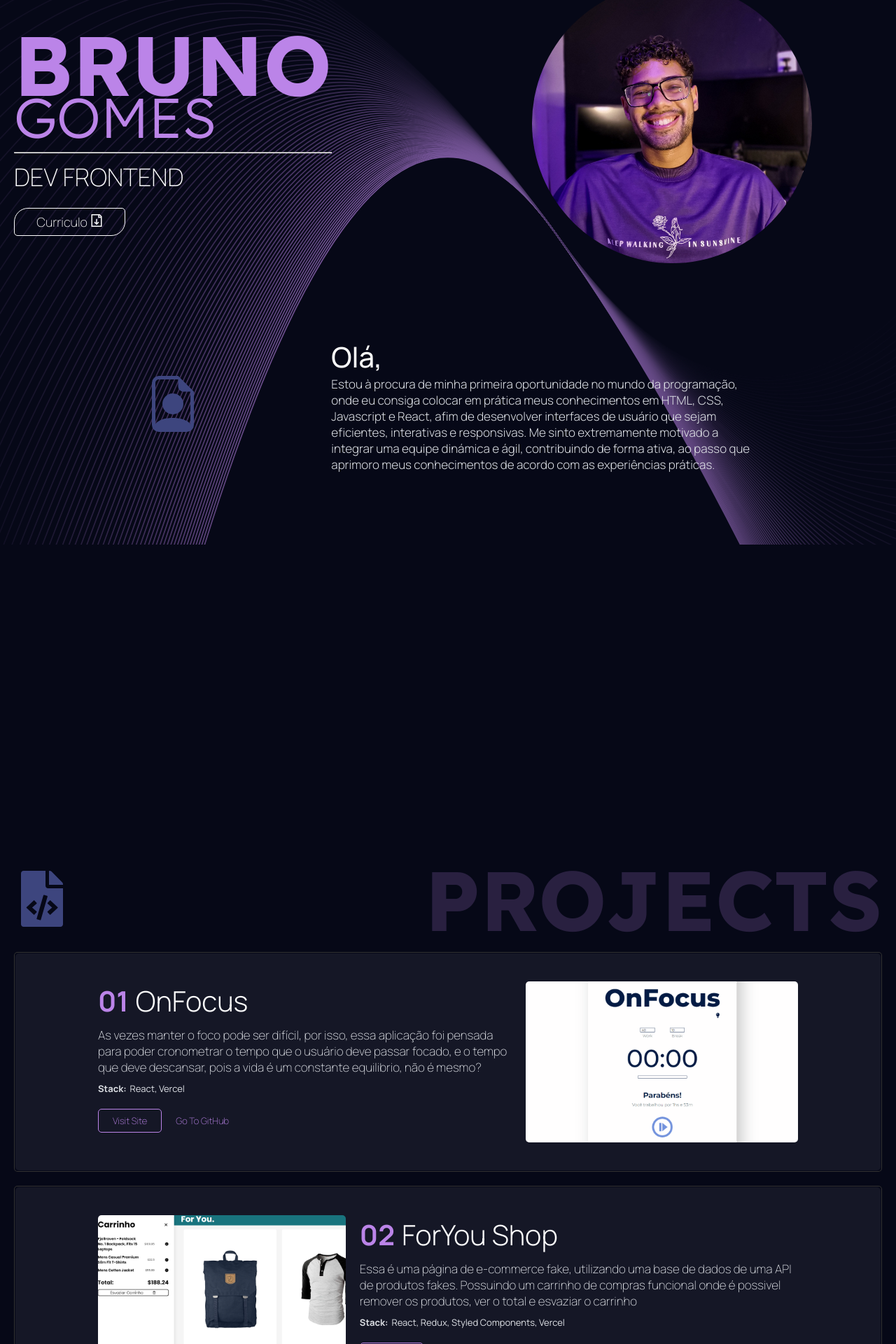
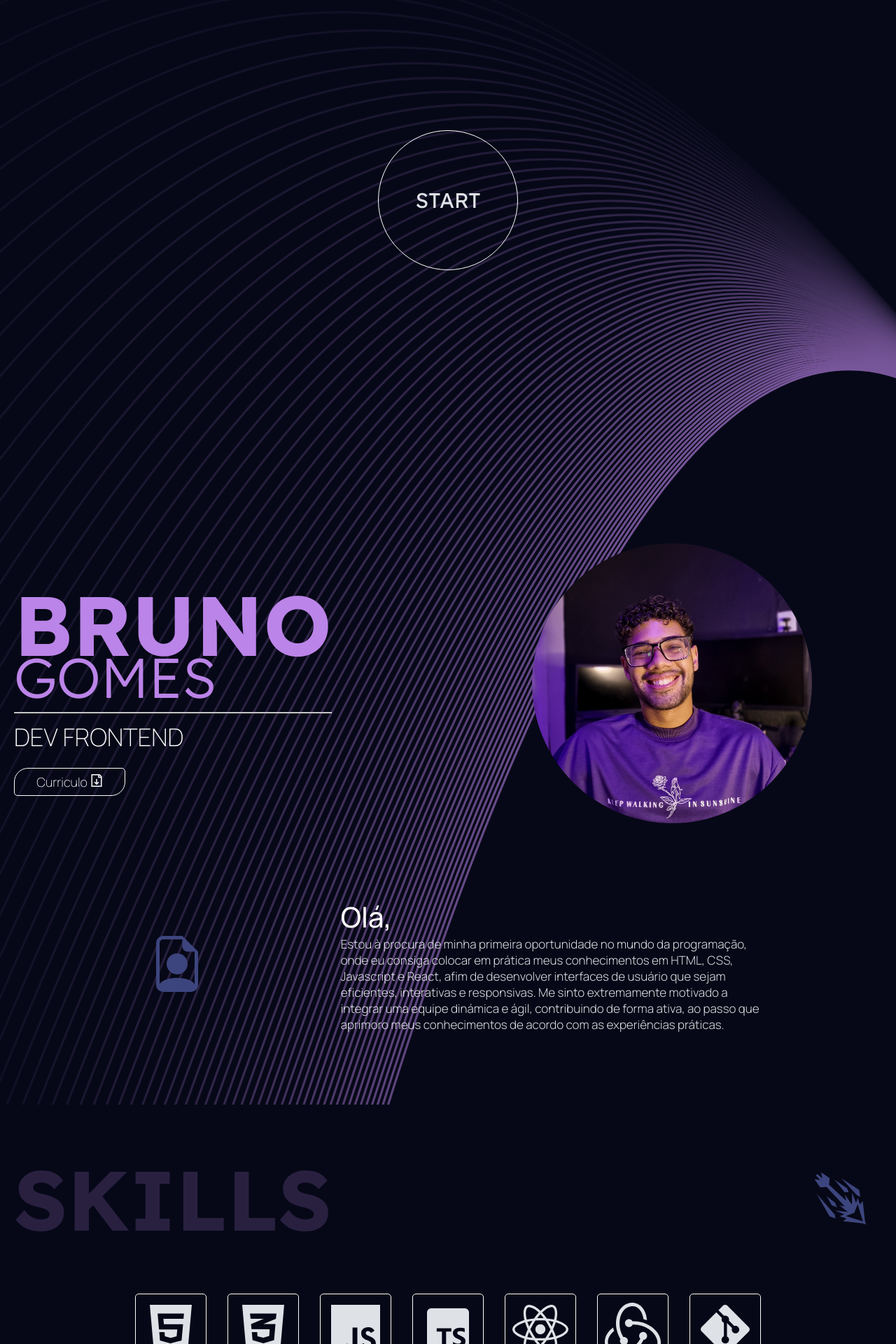
Before and after one commit to devbrunogomes/portfolio, a React (Create React App) app: page / in a window 1280 px wide. Shown: the part 114-2034 px from the top of the page at 70% size. Built offline with nearby package versions, Linux system fonts and the light colour scheme.

Commit message:
new hover effects added

```diff
--- a/src/components/About/About.jsx
+++ b/src/components/About/About.jsx
@@ -7,7 +7,12 @@ import { GrDocumentDownload } from "react-icons/gr";
 export const About = (props) => {
   return (
     <section id={props.id} className={styles.container}>
-      <div className={styles.nameLogoWrapper}>
+      <div className={styles.start}>
+        <div>
+          <a href="#aboutInfo">START</a>
+        </div>
+      </div>
+      <div className={styles.nameLogoWrapper} id="aboutInfo">
         <div className={styles.titlesWrapper}>
           <h1>BRUNO</h1>
           <h2>GOMES</h2>
@@ -15,7 +20,6 @@ export const About = (props) => {
           <h3>DEV FRONTEND</h3>
           <div className={styles.downloadCV}>
             <a
-
               href="https://drive.google.com/file/d/1ciCbSlOgc_f0q03QHVxMVs7BT8rl12Y_/view?usp=sharing"
               target="_blank"
             >
@@ -24,7 +28,6 @@ export const About = (props) => {
               </span>
             </a>
           </div>
-
         </div>
         <div className={styles.imagem}>
           <img src={fotoPerfil} alt="" loading="lazy" />
--- a/src/components/About/styles.module.scss
+++ b/src/components/About/styles.module.scss
@@ -1,14 +1,45 @@
 .container {
-  padding-top: 9rem;
   // max-width: 1240px;
-  min-height: 100vh;
+  min-height: 200vh;
   width: 100%;
   margin: 0 auto;
   background-repeat: no-repeat;
   background-size: cover;
   background-image: url("../../assets/lines-about.svg");
 
+  .start {
+    min-height: 100vh;
+    max-width: 1240px;
+    margin: 0 auto;
+    display: flex;
+    align-items: center;
+    justify-content: center;
+
+    div {
+      border: 1px solid rgb(255, 255, 255);
+      border-radius: 50%;
+      font-family: var(--headings-font-family);
+      font-size: 3rem;
+      width: 20rem;
+      height: 20rem;
+      display: flex;
+      align-items: center;
+      justify-content: center;
+
+      a {
+        border-radius: inherit;
+        text-decoration: none;
+        width: 100%;
+        height: 100%;
+        display: flex;
+        align-items: center;
+        justify-content: center;
+      }
+    }
+  }
+
   .nameLogoWrapper {
+    padding-top: 9rem;
     max-width: 1240px;
     margin: 0 auto;
     display: flex;
@@ -22,8 +53,40 @@
     }
 
     .titlesWrapper {
+
+      //Animação
+      @media screen and (min-width: 1500px) {
+        animation: fly-in-a linear both;
+        animation-timeline: scroll(block);
+        animation-range: cover 0% cover 100%;
+
+        @keyframes fly-in-a {
+          0% {
+            opacity: 0;
+            transform: translateX(-22rem);
+          }
+
+          20% {
+            opacity: 1;
+            transform: translateX(0);
+          }
+        }
+      }
+
+      //Responsividade
       @media screen and (max-width: 450px) {
         text-align: center;
+      }
+
+      @media screen and (max-width: 850px) {
+        display: flex;
+        align-items: center;
+        justify-content: center;
+        flex-direction: column;
+
+        hr {
+          width: 100%;
+        }
       }
 
       h1 {
@@ -77,9 +140,12 @@
         overflow: hidden;
         transition: transform 1s ease-in-out;
 
-        // &:hover * {
-        //   color: var(--content-font-color);
-        // }
+        @media screen and (max-width: 450px) {
+
+          max-width: 100%;
+        }
+
+
 
         &:hover::before {
           transform: translate(0%);
@@ -109,7 +175,6 @@
         }
 
         span {
-
           background-color: none;
           position: relative;
           z-index: 9999;
@@ -125,6 +190,32 @@
     .imagem img {
       border-radius: 50%;
       object-fit: cover;
+
+      transition: filter 0.5s ease-in-out;
+
+      &:hover {
+        // border-radius: 150px;
+        // padding: 2rem;
+        filter: drop-shadow(0px 0px 15rem var(--inside-title-color));
+      }
+
+      @media screen and (min-width: 1500px) {
+        animation: fly-in-b linear both;
+        animation-timeline: scroll(block);
+        animation-range: cover 0% cover 100%;
+      }
+
+      @keyframes fly-in-b {
+        0% {
+          opacity: 0;
+          transform: translateX(22rem);
+        }
+
+        20% {
+          opacity: 1;
+          transform: translateX(0);
+        }
+      }
 
       @media screen and (min-width: 950px) {
         width: 40rem;
@@ -146,7 +237,7 @@
 
   .apresentation {
     max-width: 1240px;
-
+    // max-height: 35vh;
     display: flex;
     align-items: center;
     justify-content: space-evenly;
@@ -165,17 +256,20 @@
     @media screen and (max-width: 800px) {
       padding: 2rem;
       flex-direction: column;
+      margin-top: 3rem;
     }
 
-    // .iconTitle {
-    //   // border: 1px solid red;
-    //   // border-radius: 50%;
-    //   // width: 15rem;
-    //   // height: 15rem;
-    //   // display: flex;
-    //   // justify-content: center;
-    //   // align-items: center;
-    // }
+    .iconTitle {
+      border-radius: 150px;
+      padding: 2rem;
+      transition: filter 0.5s ease-in-out;
+
+      &:hover {
+        border-radius: 150px;
+        padding: 2rem;
+        filter: drop-shadow(0px 0px 5rem var(--inside-title-color));
+      }
+    }
 
     .iconTitle * {
       font-size: 8rem;
--- a/src/components/Navbar/Navbar.jsx
+++ b/src/components/Navbar/Navbar.jsx
@@ -13,7 +13,7 @@ export const Navbar = () => {
         </div>
         <ul>
           <li>
-            <a href="#about">About</a>
+            <a href="#aboutInfo">About</a>
           </li>
           <li>
             <a href="#skills">Skills</a>
--- a/src/components/Projects/styles.module.scss
+++ b/src/components/Projects/styles.module.scss
@@ -4,6 +4,7 @@
   width: 100%;
   // height: 50vh;
   margin: 0 auto;
+
   @media screen and (max-width: 1240px) {
     padding: 2rem;
   }
@@ -14,6 +15,22 @@
     display: flex;
     align-items: center;
     justify-content: space-between;
+
+    @media screen and (max-width: 450px) {
+      margin-top: 3rem;
+    }
+
+    .iconTitle {
+      border-radius: 150px;
+      padding: 2rem;
+      transition: filter 0.5s ease-in-out;
+
+      &:hover {
+        border-radius: 150px;
+        padding: 2rem;
+        filter: drop-shadow(0px 0px 5rem var(--inside-title-color));
+      }
+    }
 
     .iconTitle * {
       font-size: 8rem;
@@ -40,7 +57,6 @@
       @media screen and (max-width: 520px) {
         font-size: 5rem;
       }
-
     }
   }
 }
--- a/src/components/Skills/Skills.jsx
+++ b/src/components/Skills/Skills.jsx
@@ -2,7 +2,9 @@ import styles from "./styles.module.scss";
 import { GiEnergyArrow } from "react-icons/gi";
 import { FaHtml5, FaCss3Alt, FaReact, FaGitAlt } from "react-icons/fa";
 import { IoLogoJavascript } from "react-icons/io5";
-import { SiTypescript } from "react-icons/si";
+import { SiRedux } from "react-icons/si";
+import { BiLogoTypescript } from "react-icons/bi";
+
 
 export const Skills = (props) => {
   return (
@@ -27,10 +29,13 @@ export const Skills = (props) => {
             <IoLogoJavascript />
           </div>
           <div className={styles.tsLogo}>
-            <SiTypescript />
+            <BiLogoTypescript />
           </div>
           <div className={styles.reactLogo}>
             <FaReact />
+          </div>
+          <div className={styles.reduxLogo}>
+            <SiRedux />
           </div>
           <div className={styles.gitLogo}>
             <FaGitAlt />
--- a/src/components/Skills/styles.module.scss
+++ b/src/components/Skills/styles.module.scss
@@ -15,35 +15,14 @@
     display: flex;
     align-items: center;
     justify-content: space-between;
-    animation: fly-in-out-title linear both;
-    animation-timeline: scroll(block);
-    animation-range: cover 0% cover 100%;
 
-    @keyframes fly-in-out-title {
-      0% {
-        opacity: 0;
-        translate: 0 -20vw;
-      }
+    @media screen and (max-width: 800px) {
+      font-size: 8rem;
+    }
 
-      25% {
-        opacity: 1;
-        translate: 0 -5vw;
-      }
-
-      50% {
-        opacity: 1;
-        translate: 0 5vw;
-      }
-
-      75% {
-        opacity: 1;
-        translate: 0 20vw;
-      }
-
-      100% {
-        opacity: 0;
-        translate: 0 30vw;
-      }
+    @media screen and (max-width: 520px) {
+      font-size: 5rem;
+      margin-top: 2rem;
     }
 
     h1 {
@@ -57,6 +36,18 @@
 
       @media screen and (max-width: 520px) {
         font-size: 5rem;
+      }
+    }
+
+    .iconTitle {
+      border-radius: 150px;
+      padding: 2rem;
+      transition: filter 0.5s ease-in-out;
+
+      &:hover {
+        border-radius: 150px;
+        padding: 2rem;
+        filter: drop-shadow(0px 0px 5rem var(--inside-title-color));
       }
     }
 
@@ -90,41 +81,7 @@
       flex-wrap: wrap;
       align-items: center;
       justify-content: center;
-
       gap: 3rem;
-
-      & > * {
-        animation: fly-in-out-icons linear both;
-        animation-timeline: scroll(block);
-        animation-range: cover 0% cover 100%;
-
-        @keyframes fly-in-out-icons {
-          0% {
-            opacity: 0;
-            translate: 0 -15vw;
-          }
-
-          25% {
-            opacity: 1;
-            translate: 0 -5vw;
-          }
-
-          50% {
-            opacity: 1;
-            translate: 0 0vw;
-          }
-
-          75% {
-            opacity: 1;
-            translate: 0 10vw;
-          }
-
-          100% {
-            opacity: 0;
-            translate: 0 20vw;
-          }
-        }
-      }
 
       @media screen and (max-width: 800px) {
         gap: 2rem;
@@ -157,6 +114,10 @@
         top: 0%;
         left: 0;
         transition: transform 0.3s ease-in-out;
+
+        @media screen and (max-width: 800px) {
+          font-size: 1.9rem;
+        }
       }
 
       .cssLogo {
@@ -186,6 +147,10 @@
         top: 0%;
         left: 0;
         transition: transform 0.3s ease-in-out;
+
+        @media screen and (max-width: 800px) {
+          font-size: 2rem;
+        }
       }
 
       .jsLogo {
@@ -215,6 +180,10 @@
         top: 0%;
         left: 0;
         transition: transform 0.3s ease-in-out;
+
+        @media screen and (max-width: 800px) {
+          font-size: 1.4rem;
+        }
       }
 
       .tsLogo {
@@ -244,6 +213,10 @@
         top: 0%;
         left: 0;
         transition: transform 0.3s ease-in-out;
+
+        @media screen and (max-width: 800px) {
+          font-size: 1.4rem;
+        }
       }
 
       .reactLogo {
@@ -273,6 +246,43 @@
         top: 0%;
         left: 0;
         transition: transform 0.3s ease-in-out;
+
+        @media screen and (max-width: 800px) {
+          font-size: 2rem;
+        }
+      }
+
+      .reduxLogo {
+        position: relative;
+        overflow: hidden;
+
+        &:hover::before {
+          transform: translate(0%);
+          transition: transform 0.3s ease-in-out;
+        }
+      }
+
+      .reduxLogo::before {
+        content: "Redux";
+        background-color: var(--background-color);
+        font-family: var(--body-font-family);
+        font-size: 2.5rem;
+        // border: 0.1rem solid var(--title-font-color);
+        border-radius: inherit;
+        display: flex;
+        align-items: center;
+        justify-content: center;
+        position: absolute;
+        width: 100%;
+        height: 100%;
+        transform: translateY(-100%);
+        top: 0%;
+        left: 0;
+        transition: transform 0.3s ease-in-out;
+
+        @media screen and (max-width: 800px) {
+          font-size: 2rem;
+        }
       }
 
       .gitLogo {
@@ -302,8 +312,13 @@
         top: 0%;
         left: 0;
         transition: transform 0.3s ease-in-out;
+
+        @media screen and (max-width: 800px) {
+          font-size: 2rem;
+        }
       }
 
+      //A ser aplicado a todos os cards das skills
       div {
         border: 0.1rem solid var(--title-font-color);
         border-radius: 5px;
```
Also changed, not shown: src/App.css (+1 -18 lines), src/components/Contacts/styles.module.scss (+22 -5 lines), src/components/Navbar/styles.module.scss (+4 -3 lines). Lines whose indentation alone changed are shown as unchanged.
